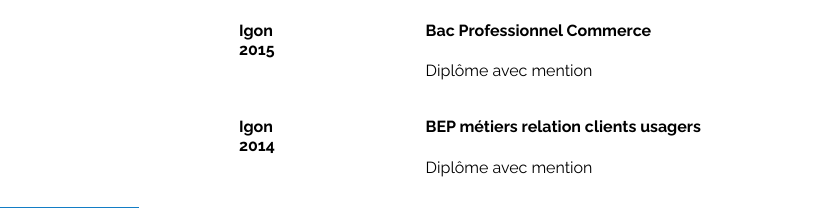
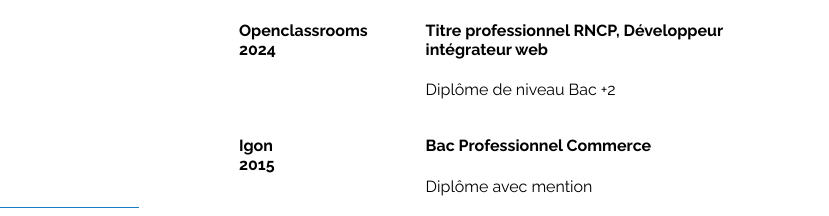
Before and after one commit to OCAntoni/cv, a plain HTML site: page index.html in a window 1280 px wide. Shown: the part 1100-1316 px from the top of the page, 451-1280 px from the left. Drawn offline with Linux system fonts and the light colour scheme.

Commit message:
add new studie

```diff
--- a/index.html
+++ b/index.html
@@ -292,6 +292,21 @@
                 <div class="container-studies-list">
                     <div class="studies-name-date">
                         <h4>
+                            Openclassrooms<br> 2024
+                        </h4>
+                    </div>
+                    <div class="studies-infos">
+                        <h4>
+                            Titre professionnel RNCP, Développeur intégrateur web
+                        </h4>
+                        <p>
+                            Diplôme de niveau Bac +2
+                        </p>
+                    </div>
+                </div>
+                <div class="container-studies-list">
+                    <div class="studies-name-date">
+                        <h4>
                             Igon<br> 2015
                         </h4>
                     </div>
```
